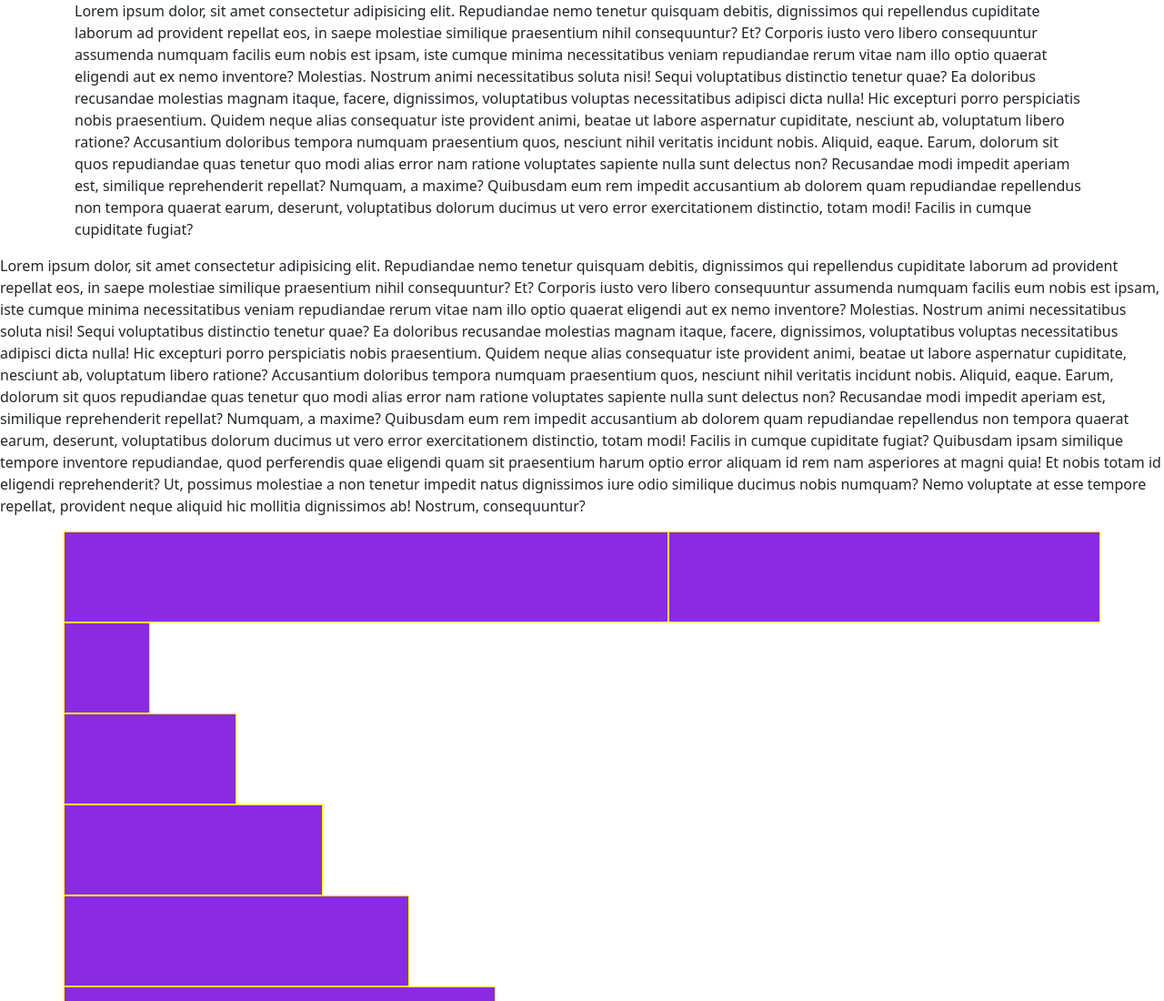
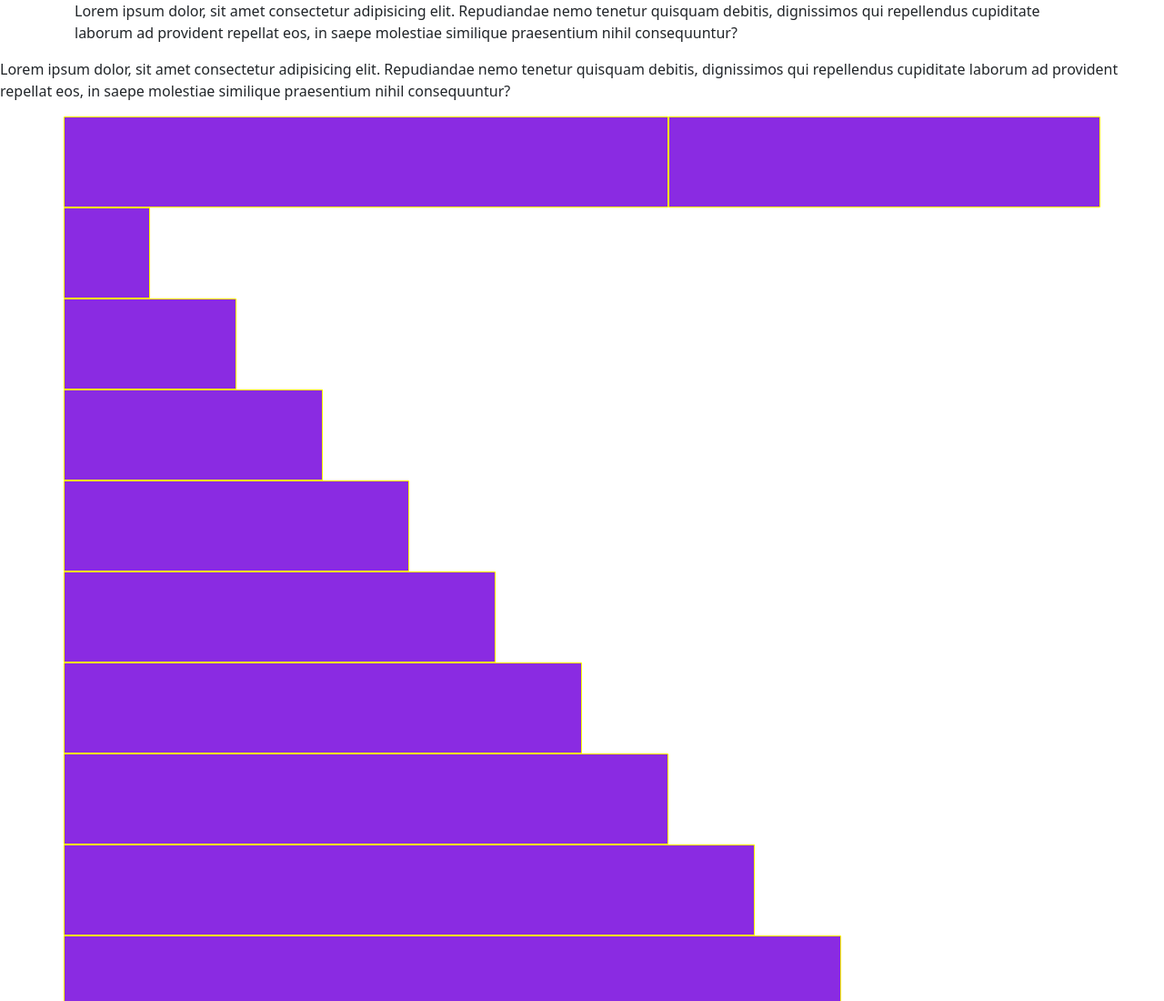
Before and after one commit to m-c-ciprian/Bootstrap, a plain HTML site: page index.html in a window 1280 px wide. Shown: the top 1100 px of the page at 91% size. Drawn offline with Linux system fonts and the light colour scheme.

Commit message:
Small modification

```diff
--- a/index.html
+++ b/index.html
@@ -11,24 +11,12 @@
 <body>
 
     <div class="container">
-        <p>Lorem ipsum dolor, sit amet consectetur adipisicing elit. Repudiandae nemo tenetur quisquam debitis, dignissimos qui repellendus cupiditate laborum ad provident repellat eos, in saepe molestiae similique praesentium nihil consequuntur? Et?
-        Corporis iusto vero libero consequuntur assumenda numquam facilis eum nobis est ipsam, iste cumque minima necessitatibus veniam repudiandae rerum vitae nam illo optio quaerat eligendi aut ex nemo inventore? Molestias.
-        Nostrum animi necessitatibus soluta nisi! Sequi voluptatibus distinctio tenetur quae? Ea doloribus recusandae molestias magnam itaque, facere, dignissimos, voluptatibus voluptas necessitatibus adipisci dicta nulla! Hic excepturi porro perspiciatis nobis praesentium.
-        Quidem neque alias consequatur iste provident animi, beatae ut labore aspernatur cupiditate, nesciunt ab, voluptatum libero ratione? Accusantium doloribus tempora numquam praesentium quos, nesciunt nihil veritatis incidunt nobis. Aliquid, eaque.
-        Earum, dolorum sit quos repudiandae quas tenetur quo modi alias error nam ratione voluptates sapiente nulla sunt delectus non? Recusandae modi impedit aperiam est, similique reprehenderit repellat? Numquam, a maxime?
-        Quibusdam eum rem impedit accusantium ab dolorem quam repudiandae repellendus non tempora quaerat earum, deserunt, voluptatibus dolorum ducimus ut vero error exercitationem distinctio, totam modi! Facilis in cumque cupiditate fugiat?
+        <p>Lorem ipsum dolor, sit amet consectetur adipisicing elit. Repudiandae nemo tenetur quisquam debitis, dignissimos qui repellendus cupiditate laborum ad provident repellat eos, in saepe molestiae similique praesentium nihil consequuntur?
         </p>
     </div>
 
     <div class="container-fluid"></div>
-        <p>Lorem ipsum dolor, sit amet consectetur adipisicing elit. Repudiandae nemo tenetur quisquam debitis, dignissimos qui repellendus cupiditate laborum ad provident repellat eos, in saepe molestiae similique praesentium nihil consequuntur? Et?
-        Corporis iusto vero libero consequuntur assumenda numquam facilis eum nobis est ipsam, iste cumque minima necessitatibus veniam repudiandae rerum vitae nam illo optio quaerat eligendi aut ex nemo inventore? Molestias.
-        Nostrum animi necessitatibus soluta nisi! Sequi voluptatibus distinctio tenetur quae? Ea doloribus recusandae molestias magnam itaque, facere, dignissimos, voluptatibus voluptas necessitatibus adipisci dicta nulla! Hic excepturi porro perspiciatis nobis praesentium.
-        Quidem neque alias consequatur iste provident animi, beatae ut labore aspernatur cupiditate, nesciunt ab, voluptatum libero ratione? Accusantium doloribus tempora numquam praesentium quos, nesciunt nihil veritatis incidunt nobis. Aliquid, eaque.
-        Earum, dolorum sit quos repudiandae quas tenetur quo modi alias error nam ratione voluptates sapiente nulla sunt delectus non? Recusandae modi impedit aperiam est, similique reprehenderit repellat? Numquam, a maxime?
-        Quibusdam eum rem impedit accusantium ab dolorem quam repudiandae repellendus non tempora quaerat earum, deserunt, voluptatibus dolorum ducimus ut vero error exercitationem distinctio, totam modi! Facilis in cumque cupiditate fugiat?
-        Quibusdam ipsam similique tempore inventore repudiandae, quod perferendis quae eligendi quam sit praesentium harum optio error aliquam id rem nam asperiores at magni quia! Et nobis totam id eligendi reprehenderit?
-        Ut, possimus molestiae a non tenetur impedit natus dignissimos iure odio similique ducimus nobis numquam? Nemo voluptate at esse tempore repellat, provident neque aliquid hic mollitia dignissimos ab! Nostrum, consequuntur?
+        <p>Lorem ipsum dolor, sit amet consectetur adipisicing elit. Repudiandae nemo tenetur quisquam debitis, dignissimos qui repellendus cupiditate laborum ad provident repellat eos, in saepe molestiae similique praesentium nihil consequuntur?
         </p>
     </div>
 
```
